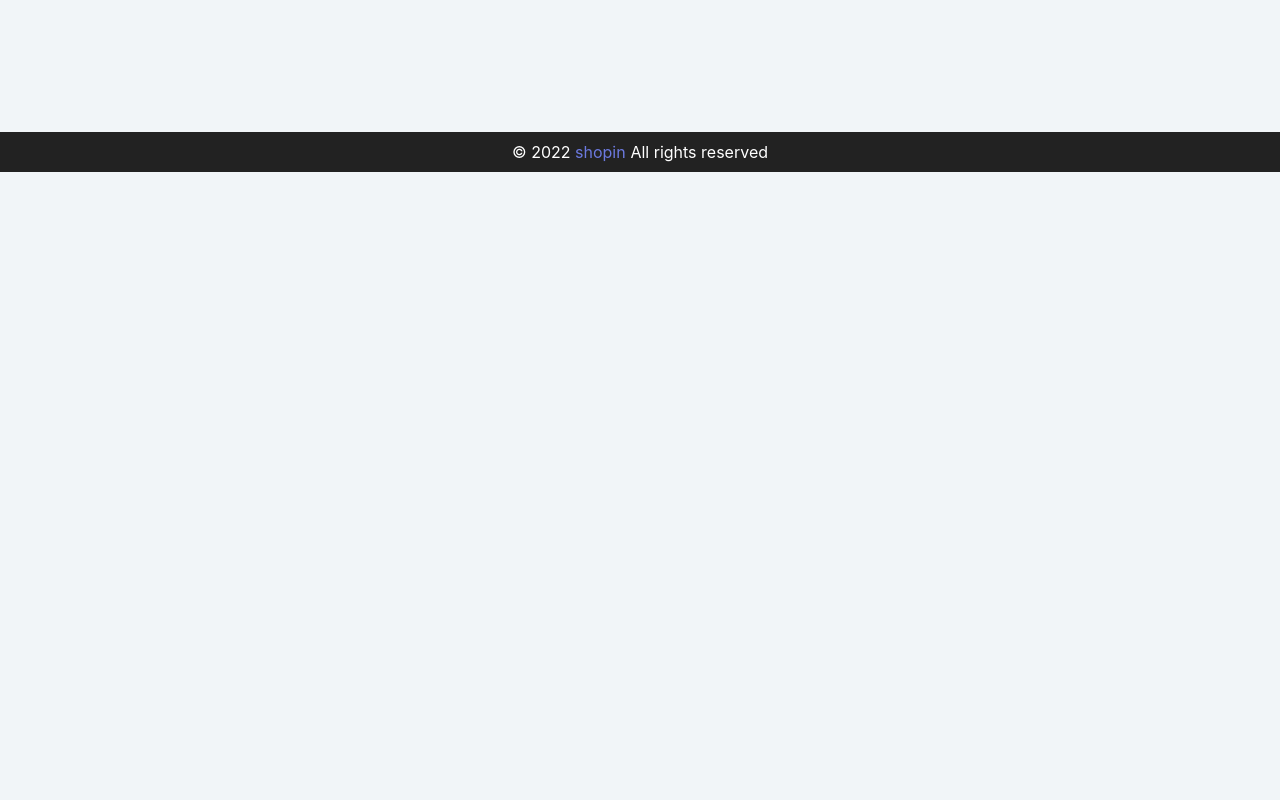
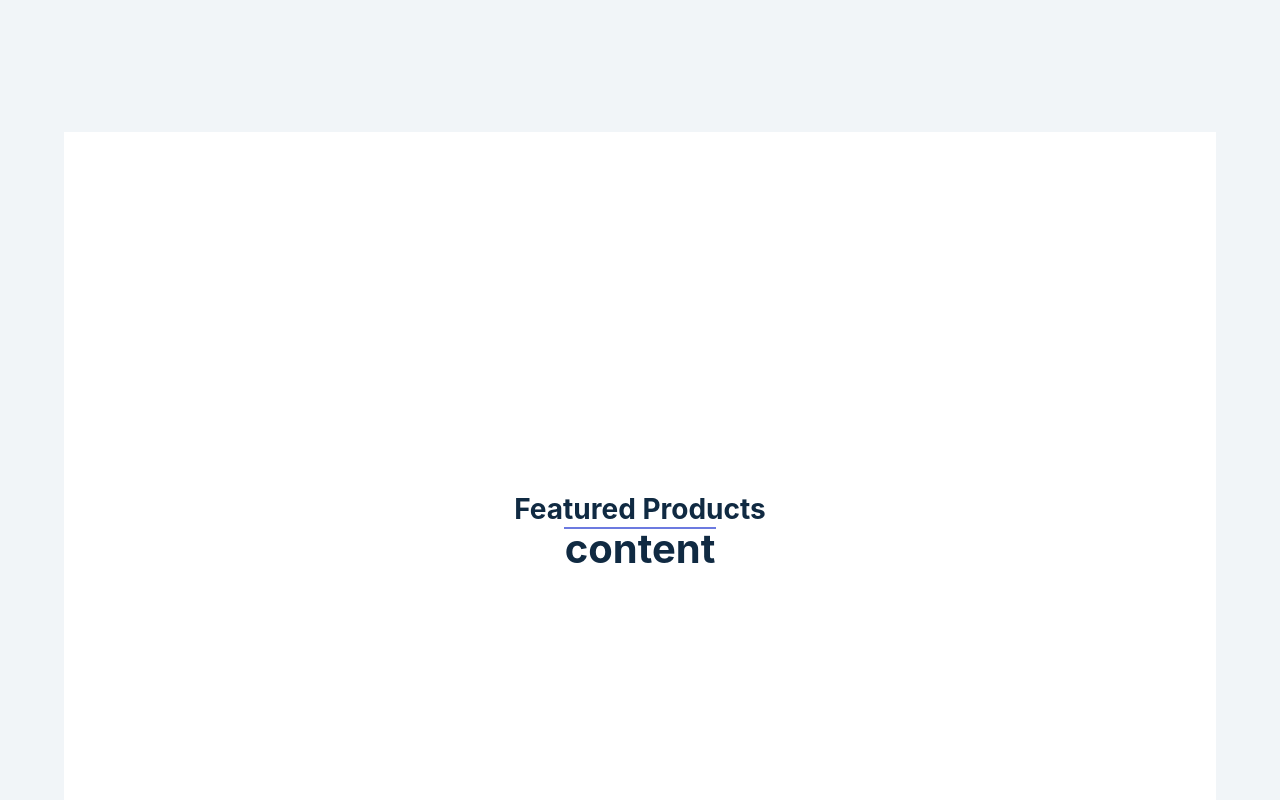
Before and after one commit to Cham-X/shopin-app, a Next.js app: page / in a window 1280 px wide. Shown: the part 740-1540 px from the top of the page. Before the commit the page ends 912 px from the top, so only its background shows below. Built offline with nearby package versions, Linux system fonts and the light colour scheme.

Commit message:
featured section

```diff
--- a/Contexts/globalContext.js
+++ b/Contexts/globalContext.js
@@ -6,13 +6,11 @@ export const AppProvider = ({children}) => {
   const [isSidebarOpen, setIsSidebarOpen] = useState(false)
 
   const openSidebar = () => {
-    setIsSidebarOpen(true)
-    console.log('sidebar opened')
+    setIsSidebarOpen(!isSidebarOpen)
   }
 
   const closeSidebar = () => {
-    setIsSidebarOpen(false)
-    console.log('closenav')
+    setIsSidebarOpen(!isSidebarOpen)
   }
 
 return <AppContext.Provider value={{isSidebarOpen,openSidebar,closeSidebar}}>{children}</AppContext.Provider>
--- /dev/null
+++ b/components/HomePage/Hero.js
@@ -0,0 +1,26 @@
+import HeroImage from "/images/jon-ly-Xn7GvimQrk8-unsplash (1) 1.svg";
+import styles from './Hero.module.css'
+import Image from "next/image";
+import Link from "next/link";
+
+function Hero() {
+  return (
+    <section className={styles.container}>
+      <div className={styles.hero}>
+        <article className={styles.heroInfo}>
+          <h2 className={styles.heroHeader}>Catch your own </h2>
+          <h2 className={styles.blueInfo}>Stylish and look</h2>
+          <p>Lorem ipsum dolor sit amet, consectetur adipiscing elit, sed do eiusmod tempor incididunt ut labore et dolore magna aliqua. Ut enim ad minim veniam, quis</p>
+          <button className={styles.btn}>
+            <Link href="/shop">shop now</Link>
+          </button>
+        </article>
+        <article className={styles.heroImg}>
+          <Image src={HeroImage} alt="HeroImage" className={styles.heroImage} />
+        </article>
+      </div>
+    </section>
+  );
+}
+
+export default Hero;
--- /dev/null
+++ b/components/HomePage/Hero.module.css
@@ -0,0 +1,57 @@
+.hero {
+  display: grid;
+  grid-template-columns: 1fr 1fr;
+  align-items: center;
+  justify-content: center;
+}
+.heroInfo {
+  display: flex;
+  flex-direction: column;
+  justify-content: center;
+  align-items: flex-start;
+}
+.heroHeader,
+.blueInfo {
+  font-family: "PT Sans";
+  font-style: normal;
+  font-weight: 400;
+  font-size: 40px;
+  line-height: 50px;
+}
+.heroImg {
+  align-self: flex-end;
+}
+.heroImage {
+  width: 85%;
+  height: 90vh;
+}
+.blueInfo {
+  color: #6c7ae0;
+  letter-spacing: 0.2rem;
+}
+.btn {
+  background-color: #6c7ae0;
+   padding: 0.5rem 2rem;
+}
+.btn a {
+  color: #ffff;
+  font-weight: 500;
+}
+@media screen and (max-width: 800px) {
+  .hero {
+    display: flex;
+    justify-items: center;
+    align-items: center;
+    width: 95%;
+    height: 100vh;
+  }
+  .heroImg {
+    display: none;
+  }
+}
+@media screen and (max-width: 500px) {
+  .heroHeader,
+  .blueInfo {
+    font-size: 30px;
+  }
+}
--- /dev/null
+++ b/components/HomePage/Product.js
@@ -0,0 +1,19 @@
+import styles from "./Product.module.css";
+
+const Product = () => {
+  return (
+    <section className={styles.container}>
+      <div className={styles.ourProduct}>
+        <div className={styles.sectionHeader}>
+          <h3>Featured Products</h3>
+          <div className={styles.underline}></div>
+        </div>
+        <div className={styles.products}>
+          <h2>content</h2>
+        </div>
+      </div>
+    </section>
+  );
+};
+
+export default Product;
--- /dev/null
+++ b/components/HomePage/Product.module.css
@@ -0,0 +1,23 @@
+.container{
+  background: #fff;
+  align-content: center;
+  justify-content: center;
+}
+.ourProduct{
+  display: flex;
+  flex-direction: column;
+  align-items: center;
+  padding: 2rem;
+}
+.sectionHeader{
+  display: flex;
+  flex-direction: column;
+  align-items: center;
+  justify-content: center;
+  gap: 0.3rem;
+}
+.underline{
+  height: 2px;
+  width: 9.5rem;
+  background: #6c7ae0;
+}
--- a/components/mainNav/Sidebar.js
+++ b/components/mainNav/Sidebar.js
@@ -11,7 +11,7 @@ const Sidebar = () => {
   const {isSidebarOpen,closeSidebar} = useGlobalContext()
   return (
     <aside className={`${isSidebarOpen ? Style.sidebarWrapper.show  : Style.sidebarWrapper}`}>
-      <div className={Style.overlay}></div>
+      <div className={Style.overlay} onMouseEnter={closeSidebar} onMouseLeave={closeSidebar}></div>
       <div className={Style.sidebar}>
         <div className={Style.header}>
           <Image src={Logo} alt="logo" className={Style.logo} />
--- a/components/mainNav/Sidebar.module.css
+++ b/components/mainNav/Sidebar.module.css
@@ -5,11 +5,6 @@
   width: 100%;
   height: 100%;
   transform: translate(-100%);
-  transition: all 0.3s linear;
-  background: rgba(0, 0, 0, 0.5);
-}
-.show {
-  transform: translate(-90);
   transition: all 0.3s linear;
 }
 .overlay {
@@ -28,8 +23,6 @@
   width: 100%;
   padding: 1rem 2rem;
   z-index: 2;
-  transform: translate(0);
-  transition: all 0.3s linear;
 }
 .header {
   display: flex;
--- a/pages/about/index.js
+++ b/pages/about/index.js
@@ -1,5 +1,5 @@
 import styles from "/styles/About.module.css";
-import Overview from "/images/jon-ly-Xn7GvimQrk8-unsplash (1) 1.svg";
+import Overview from "/images/freestocks-_3Q3tsJ01nc-unsplash.jpg";
 import Image from "next/image";
 
 const AboutPage = () => {
@@ -17,7 +17,7 @@ const AboutPage = () => {
         </article>
         <article className={styles.aboutContent}>
           <div className={styles.contentHeader}>
-            <h4>About Us</h4>
+            <h4>Our Story</h4>
             <div className={styles.underline}></div>
           </div>
           <div>
--- a/pages/index.js
+++ b/pages/index.js
@@ -1,24 +1,13 @@
 import styles from "../styles/Home.module.css";
-import HeroImage from "../images/jon-ly-Xn7GvimQrk8-unsplash (1) 1.svg";
-import Image from "next/image";
-import Link from "next/link";
+import Hero from "../components/HomePage/Hero";
+import Product from "../components/HomePage/Product"
+
 
 export default function Home() {
   return (
-    <section className={styles.container}>
-      <div className={styles.hero}>
-        <article className={styles.heroInfo}>
-          <h2 className={styles.heroHeader}>Catch your own </h2>
-          <h2 className={styles.blueInfo}>Stylish and look</h2>
-          <p>Lorem ipsum dolor sit amet, consectetur adipiscing elit, sed do eiusmod tempor incididunt ut labore et dolore magna aliqua. Ut enim ad minim veniam, quis</p>
-          <button className={styles.btn}>
-            <Link href='/shop'>shop now</Link>
-          </button>
-        </article>
-        <article className={styles.heroImg}>
-          <Image src={HeroImage} alt="HeroImage" className={styles.heroImage} />
-        </article>
-      </div>
-    </section>
+    <>
+    <Hero/>
+    <Product/>
+    </>
   );
 }
--- a/styles/Home.module.css
+++ b/styles/Home.module.css
@@ -1,60 +1,4 @@
-.hero {
-  display: grid;
-  grid-template-columns: 1fr 1fr;
-  align-items: center;
-  justify-content: center;
-}
-.heroInfo {
-  display: flex;
-  flex-direction: column;
-  justify-content: center;
-  align-items: flex-start;
-}
-.heroHeader,
-.blueInfo {
-  font-family: "PT Sans";
-  font-style: normal;
-  font-weight: 400;
-  font-size: 40px;
-  line-height: 50px;
-}
-.heroImg {
-  align-self: flex-end;
-}
-.heroImage {
-  width: 85%;
-  height: 90vh;
-}
-.blueInfo {
-  color: #6c7ae0;
-  letter-spacing: 0.2rem;
-}
-.btn {
-  background-color: #6c7ae0;
-   padding: 0.5rem 2rem;
-}
-.btn a {
-  color: #ffff;
-  font-weight: 500;
-}
-@media screen and (max-width: 800px) {
-  .hero {
-    display: flex;
-    justify-items: center;
-    align-items: center;
-    width: 95%;
-    height: 100%;
-  }
-  .heroImg {
-    display: none;
-  }
-}
-@media screen and (max-width: 500px) {
-  .heroHeader,
-  .blueInfo {
-    font-size: 30px;
-  }
-}
+
 .title a {
   color: #0070f3;
   text-decoration: none;
--- a/styles/globals.css
+++ b/styles/globals.css
@@ -173,7 +173,7 @@ section {
   width: 90vw;
   margin: 0 auto;
   max-width: var(--max-width);
-  height: 100vh;
+  min-height: 100vh;
 }
 main {
   width: 90vw;
```
Also changed, not shown: styles/About.module.css (+10 -7 lines), images/freestocks-_3Q3tsJ01nc-unsplash.jpg (added), images/freestocks-_3Q3tsJ01nc-unsplash.png (deleted).
